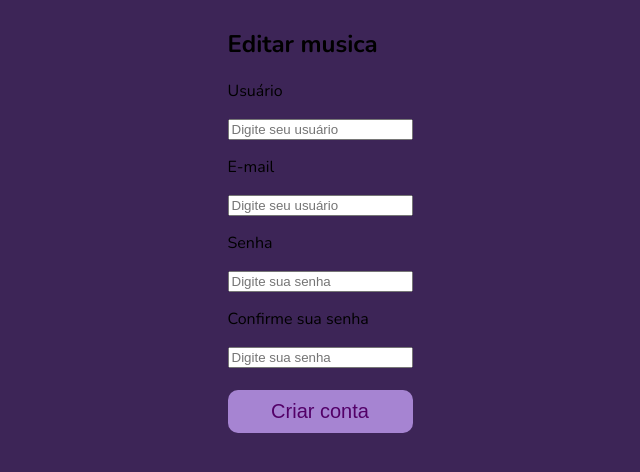
After one commit to Rodrigo301239/MelodyLab, a Flask app: page /editar in a window 1280 px wide. The commit adds this page. Shown: the top 472 px of the page, without its empty margins (320-960 px from the left). Run offline with Flask 3, Linux system fonts and the light colour scheme.

Commit message:
atualizado

```diff
--- a/MelodiaLab/app.py
+++ b/MelodiaLab/app.py
@@ -12,8 +12,8 @@ def index():
 
 @app.route('/home')
 def home():
-
-   return render_template('home.html')
+     musicas = database.pegar_musicas(session ['usuario'])
+     return render_template('home.html',musicas = musicas)
 
 
 
@@ -56,7 +56,7 @@ def criar():
     if request.method == "GET":
         return render_template('criar.html')
 
-    if request.method == "POST":
+    elif request.method == "POST":
         form = request.form
         nome_musica = form ['nome_musica']
         artista = form ['artista']
@@ -64,13 +64,20 @@ def criar():
         imagem = form ['imagem']
         letra = form ['letra']
         id_usuario = session ['usuario']
+        database.criar_musica (id_usuario, nome_musica, artista, status, letra, imagem)
+        return redirect(url_for('home'))
 
-        if database.criar_musica (id_usuario, nome_musica, artista, status, imagem, letra):
-            return redirect(url_for('home'))
-        else:
-            return "agua gelada"
+    else:
+        return "agua gelada"
 
 
+@app.route('/editar', methods = ["GET","POST"])
+def editar():
+    if request.method == "GET":
+        return render_template('editar.html')
+
+    else:
+        print("davi viado")
 
 
 
--- a/MelodiaLab/static/estilo.css
+++ b/MelodiaLab/static/estilo.css
@@ -124,8 +124,8 @@ body#home {
 
 .card {
     display: flex;
-    width: 400px;
-    height: 200px;
+    width: 500px;
+    height: 300px;
     background-color: #ffffff;
     border-radius: 12px;
     box-shadow: 0 4px 8px rgba(0, 0, 0, 0.2);
@@ -141,7 +141,7 @@ body#home {
 
 .cover {
     width: 200px; /* quadrado */
-    height: 200px;
+    height: 300px;
     object-fit: cover;
     flex-shrink: 0; /* Não deixa a imagem encolher */
 }
@@ -183,3 +183,7 @@ div.bot {
     font-size: 14px;
     width: 200px;
 }
+div.but {
+    font-size: 14px;
+    width: 500px;
+}
--- /dev/null
+++ b/MelodiaLab/templates/editar.html
@@ -0,0 +1,42 @@
+<!DOCTYPE html>
+<html lang="en">
+
+<head>
+    <meta charset="UTF-8">
+    <meta name="viewport" content="width=device-width, initial-scale=1.0">
+    <title>Cadastro</title>
+    <!-- Criar link HTML e CSS -->
+    <link rel="stylesheet" href="/static/estilo.css">
+    <!-- Adicionar o ícone (favicon) do site -->
+    <link rel="shortcut icon" href="logo.png" type="image/x-icon">
+</head>
+
+<body class="cadastro">
+    <div class="cadastrar">
+        <h2>Editar musica</h2>
+        <!-- ADICIONAR O FORM AO INICIO -->
+        <form action="/editar" method="POST">
+            <p>Usuário</p>
+            <input type='text' name='usuario' placeholder="Digite seu usuário">
+            <p>E-mail</p>
+            <input type='text' name='email' placeholder="Digite seu usuário">
+            <p>Senha</p>
+            <input type='password' name='senha' placeholder="Digite sua senha">
+            <p>Confirme sua senha</p>
+            <input type='password' name='confirmar_senha' placeholder="Digite sua senha">
+            <br>
+            <br>
+            <div class="botoes">
+                <!-- <a href="">Criar conta</a> -->
+                <!-- Mudar o a para um button -->
+                <button type="submit">Criar conta</button>
+            </div>
+            <!-- FECHAR O FORMS AO FIM -->
+        </form>
+
+    </div>
+
+    <script src="/static/script.js"></script>
+</body>
+
+</html>
```
Also changed, not shown: MelodiaLab/database.py (+7 -7 lines), MelodiaLab/templates/home.html (+28 -17 lines), MelodiaLab/musicas.db (added), MelodiaLab/templates/criar.html (line endings or trailing spaces).
